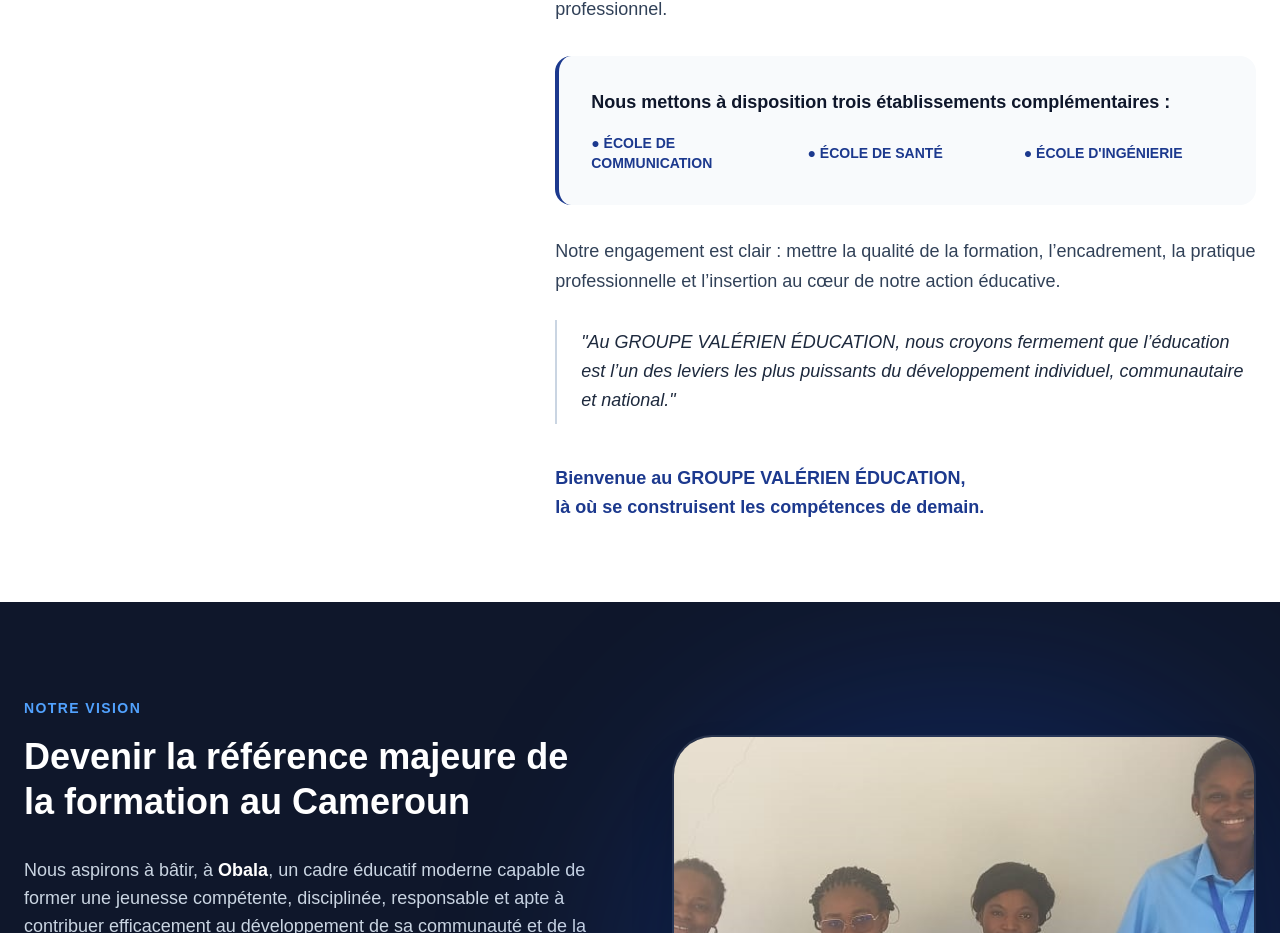
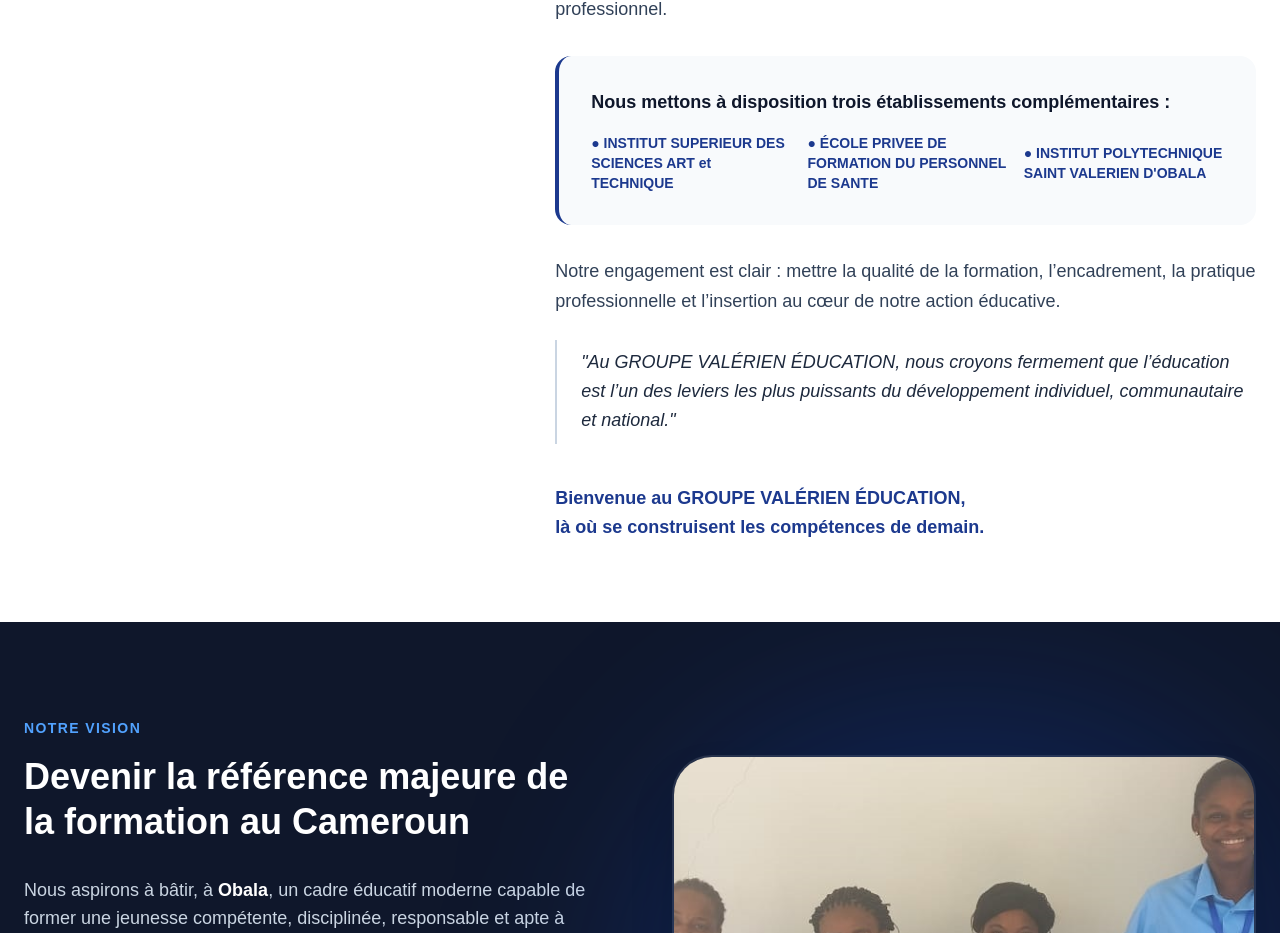
Before and after one commit to Franckdev237/institut-univ, a Next.js app: page /a-propos in a window 1280 px wide. Shown: the part 1011-1944 px from the top of the page. Built offline with nearby package versions, Linux system fonts and the light colour scheme.

Commit message:
Mise à jour complète de la page A Propos avec les valeurs et l'histoire

```diff
--- a/app/a-propos/page.js
+++ b/app/a-propos/page.js
@@ -61,9 +61,9 @@
               <div className="bg-slate-50 p-8 rounded-2xl border-l-4 border-blue-900 my-8">
                 <p className="font-bold text-slate-900 mb-4">Nous mettons à disposition trois établissements complémentaires :</p>
                 <ul className="grid grid-cols-1 md:grid-cols-3 gap-4 font-black text-blue-900 text-sm">
-                  <li className="flex items-center gap-2">● ÉCOLE DE COMMUNICATION</li>
-                  <li className="flex items-center gap-2">● ÉCOLE DE SANTÉ</li>
-                  <li className="flex items-center gap-2">● ÉCOLE D'INGÉNIERIE</li>
+                  <li className="flex items-center gap-2">● INSTITUT SUPERIEUR DES SCIENCES ART et TECHNIQUE </li>
+                  <li className="flex items-center gap-2">● ÉCOLE PRIVEE DE FORMATION DU PERSONNEL DE SANTE</li>
+                  <li className="flex items-center gap-2">● INSTITUT POLYTECHNIQUE SAINT VALERIEN D'OBALA</li>
                 </ul>
               </div>
 
```
